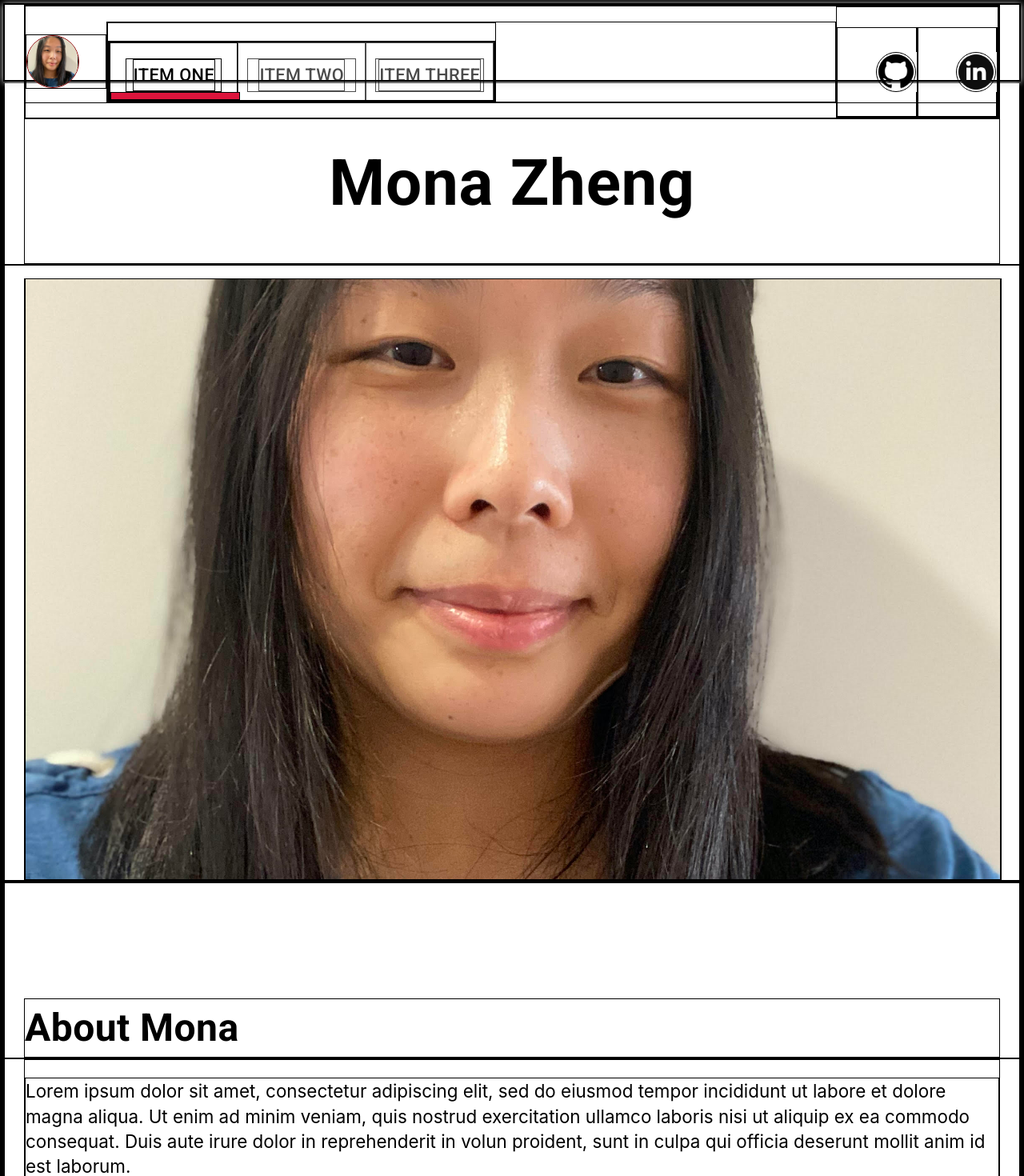
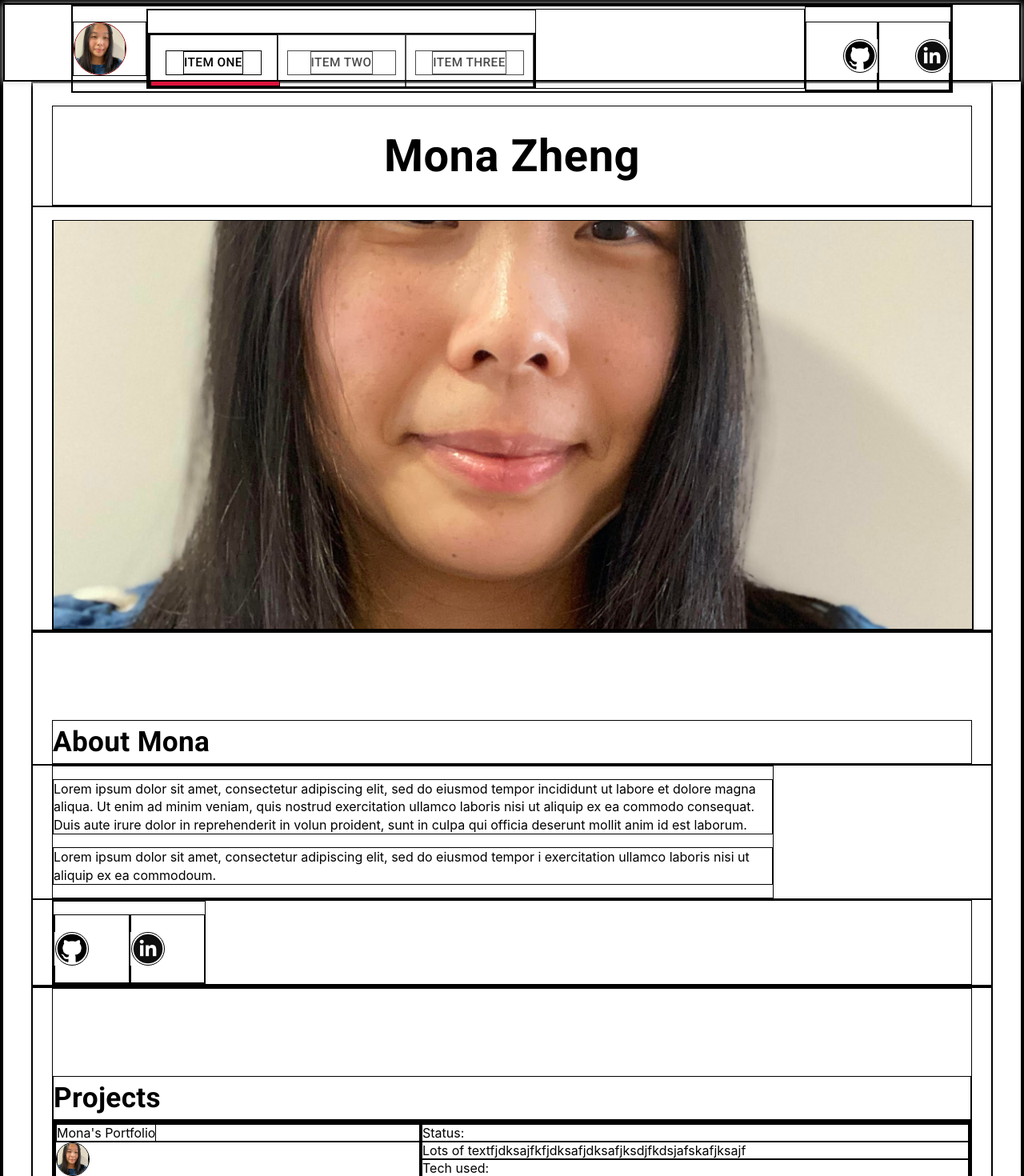
Before and after one commit to catmemberMona/portfolio, a React (Create React App) app: page / in a window 1280 px wide. Shown: the top 1470 px of the page at 80% size. Built offline with nearby package versions, Linux system fonts and the light colour scheme.

Commit message:
re-adjusted size for everything

```diff
--- a/src/Components/AboutMe.js
+++ b/src/Components/AboutMe.js
@@ -19,14 +19,14 @@ function AboutMe(props) {
   return (
       <div
         className={classes.aboutMe}
-        style={{ maxWidth: 1800, margin: 'auto' }}
+        style={{ maxWidth: 1200, margin: 'auto' }}
       >
         <Container maxWidth={false}>
           <Typography className={classes.subHeading}>About Mona</Typography>
         </Container>
         <Container maxWidth={false}>
           <div
-            style={{ maxWidth: 1400, marginRight: 'auto' }}
+            style={{ maxWidth: 900, marginRight: 'auto' }}
             className={classes.contentText}
           >
             <p>
@@ -46,7 +46,7 @@ function AboutMe(props) {
         </Container>
         {/* External Links  */}
       <Container maxWidth={false}>
-          <div style={{ maxWidth: 1800, margin: 'auto' }}>
+          <div style={{ maxWidth: 1200, margin: 'auto' }}>
             <Grid container item xs={4} lg={2} className={classes.externalLinks}>
               <Grid item className={classes.avatarLink}>
                 <a
@@ -91,17 +91,17 @@ const useStyles = makeStyles((theme) => ({
     marginTop: '1em',
   },
   small: {
-    width: theme.spacing(6),
-    height: theme.spacing(6),
+    width: theme.spacing(5),
+    height: theme.spacing(5),
     margin: '1px 1px',
   },
   subHeading: {
-    marginTop: '3em',
-    fontWeight: 600,
-    fontSize: '3em',
+    marginTop: '3.1em',
+    fontWeight: 800,
+    fontSize: '2.2em',
   },
   contentText: {
-    fontSize: '1.4rem',
+    fontSize: '1rem',
     lineHeight: 1.4,
   },
 }));
--- a/src/Components/Me.js
+++ b/src/Components/Me.js
@@ -11,7 +11,7 @@ function Me(props) {
   const mona = props.avatarImage;
 
   return (
-    <div style={{ maxWidth: 1800, margin: 'auto' }}>
+    <div style={{ maxWidth: 1200, margin: 'auto' }}>
       <Container maxWidth={false}>
         <Typography
           align='center'
@@ -36,14 +36,14 @@ const useStyles = makeStyles((theme) => ({
   extraLarge: {
     marginTop: theme.spacing(2),
     width: '100%',
-    height: 750,
-    minHeight: 750,
+    height: 510,
+    minHeight: 510,
   },
   heading: {
-    marginTop: '.3em',
-    fontWeight: 800,
-    padding: '.5em',
-    fontSize: '5em',
+    marginTop: '.5em',
+    fontWeight: 1000,
+    padding: '.35em',
+    fontSize: '3.5em',
   },
 }));
 
--- a/src/Components/Nav.js
+++ b/src/Components/Nav.js
@@ -32,7 +32,7 @@ function Nav(props) {
       }}
     >
       <Container className={classes.nav} variant='h1' maxWidth={false}>
-        <div style={{ maxWidth: 1700, margin: 'auto' }}>
+        <div style={{ maxWidth: 1100, margin: 'auto' }}>
           <Grid
             container
             direction='row'
@@ -49,9 +49,9 @@ function Nav(props) {
                 value={value}
                 onChange={handleChange}
                 aria-label='simple tabs example'
-                style={{ height: '3em', paddingTop: '.9em' }}
+                style={{ height: '3.85em', paddingTop: '1.6em' }}
                 TabIndicatorProps={{
-                  style: { height: '8px', backgroundColor: '#DC143C' },
+                  style: { height: '4.8px', backgroundColor: '#DC143C' },
                 }}
               >
                 <Tab
@@ -123,7 +123,7 @@ const useStyles = makeStyles((theme) => ({
   },
   navInner: {
     height: '100%',
-    fontSize: '1.55em',
+    fontSize: '1.1em',
     fontWeight: 500,
     color: 'black',
     textDecoration: 'none',
@@ -139,8 +139,8 @@ const useStyles = makeStyles((theme) => ({
     marginTop: '1em',
   },
   small: {
-    width: theme.spacing(6),
-    height: theme.spacing(6),
+    width: theme.spacing(5),
+    height: theme.spacing(5),
     margin: '1px 1px',
   },
   medium: {
--- a/src/Components/Projects.js
+++ b/src/Components/Projects.js
@@ -9,7 +9,7 @@ import Project from './Project';
 
 function Projects() {
   return (
-    <div style={{ maxWidth: 1800, margin: 'auto' }}>
+    <div style={{ maxWidth: 1200, margin: 'auto' }}>
       <Container maxWidth={false}>
         <div>
           <Typography style={styles.subHeading}>Projects</Typography>
@@ -41,14 +41,14 @@ const styles = {
     marginTop: '1em',
   },
   subHeading: {
-    marginTop: '3em',
-    fontWeight: 600,
-    fontSize: '3em',
+    marginTop: '3.1em',
+    fontWeight: 800,
+    fontSize: '2.2em',
   },
   contentText: {
-    fontSize: '1.4rem',
+    fontSize: '1rem',
     lineHeight: 1.4,
   },
-}
+};
 
 export default Projects;
```
